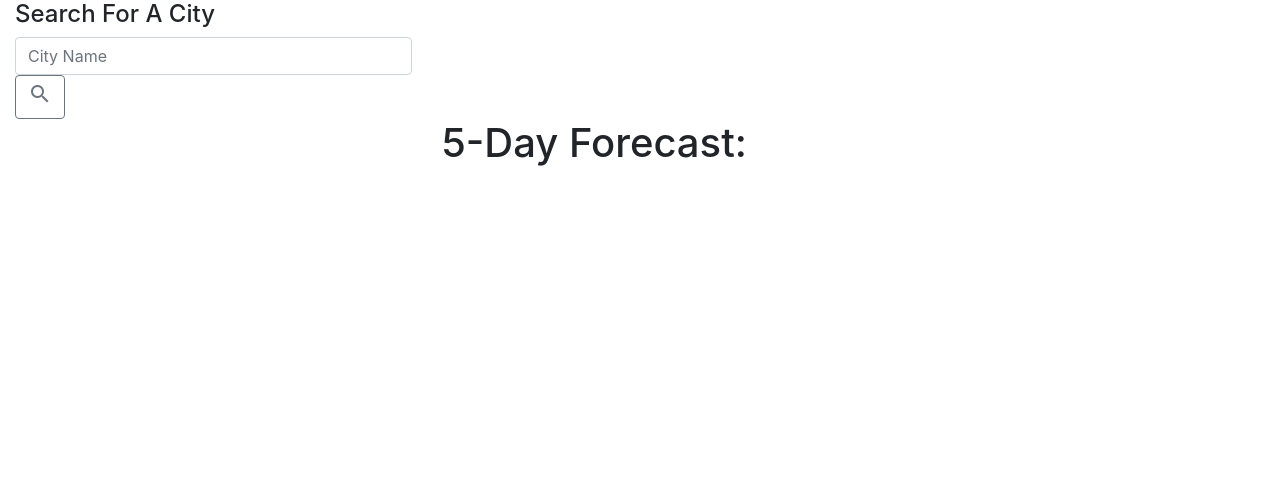
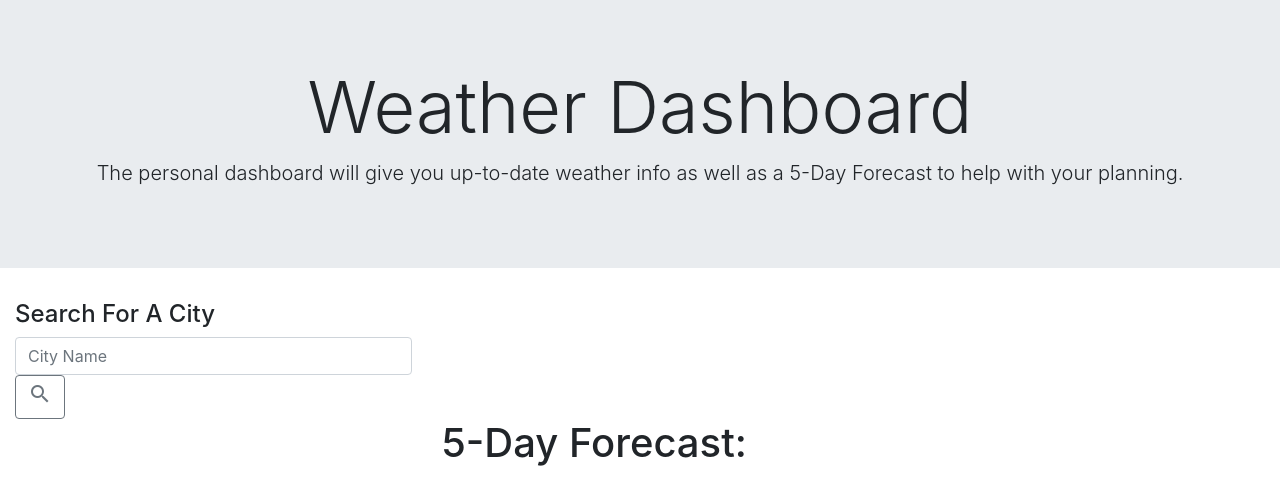
Before and after one commit to zcorpuz/weatherDashboard, a plain HTML site: page index.html in a window 1280 px wide. Drawn offline with nearby package versions, Linux system fonts and the light colour scheme.

Commit message:
added jumbotron

```diff
--- a/index.html
+++ b/index.html
@@ -14,6 +14,15 @@
 
 </head>
 <body>
+    <header>
+        <div class="jumbotron jumbotron-fluid">
+            <div class="container">
+                <h1 class="display-3 text-center">Weather Dashboard</h1>
+                <p class="lead text-center">The personal dashboard will give you up-to-date weather info as well as a 5-Day Forecast to help with your planning.</p>
+            </div>
+        </div>
+    </header>
+
     <div class="container-fluid">
         <div class="row">
             <!-- City Search -->
```
